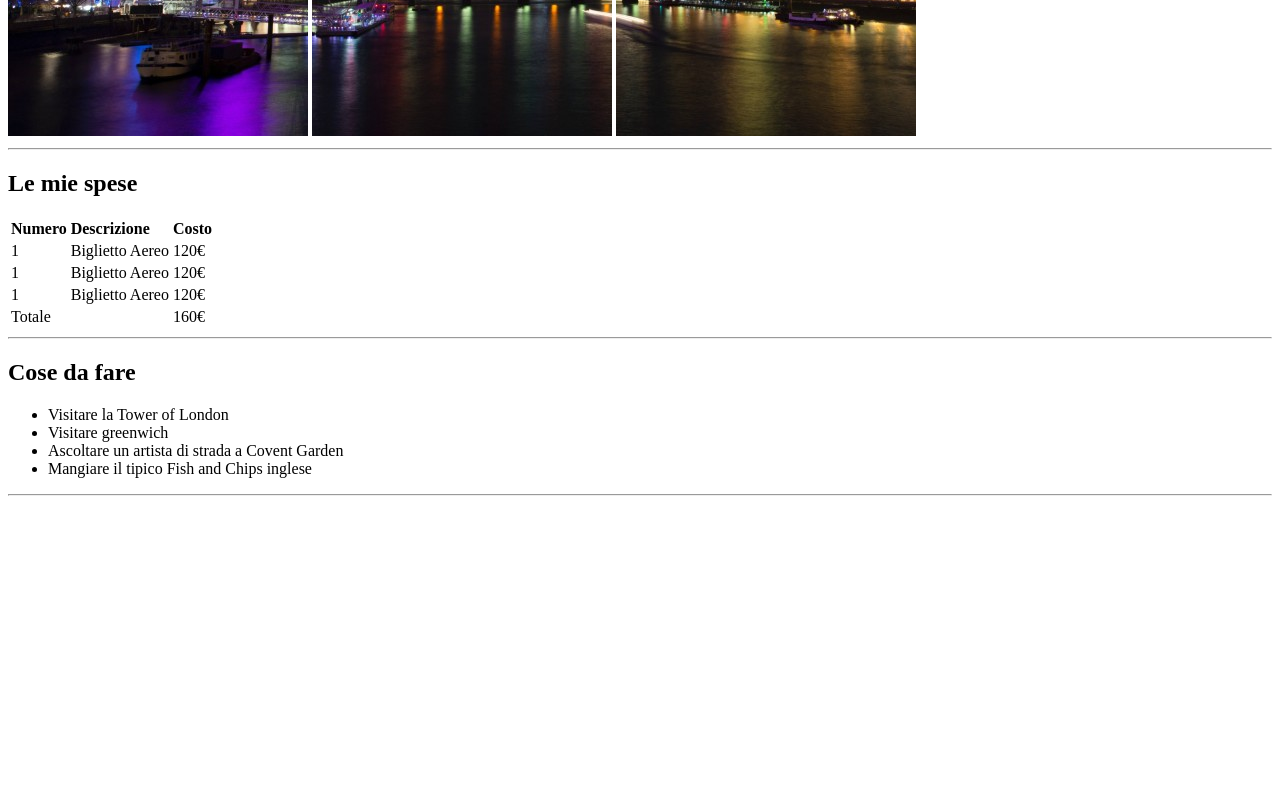
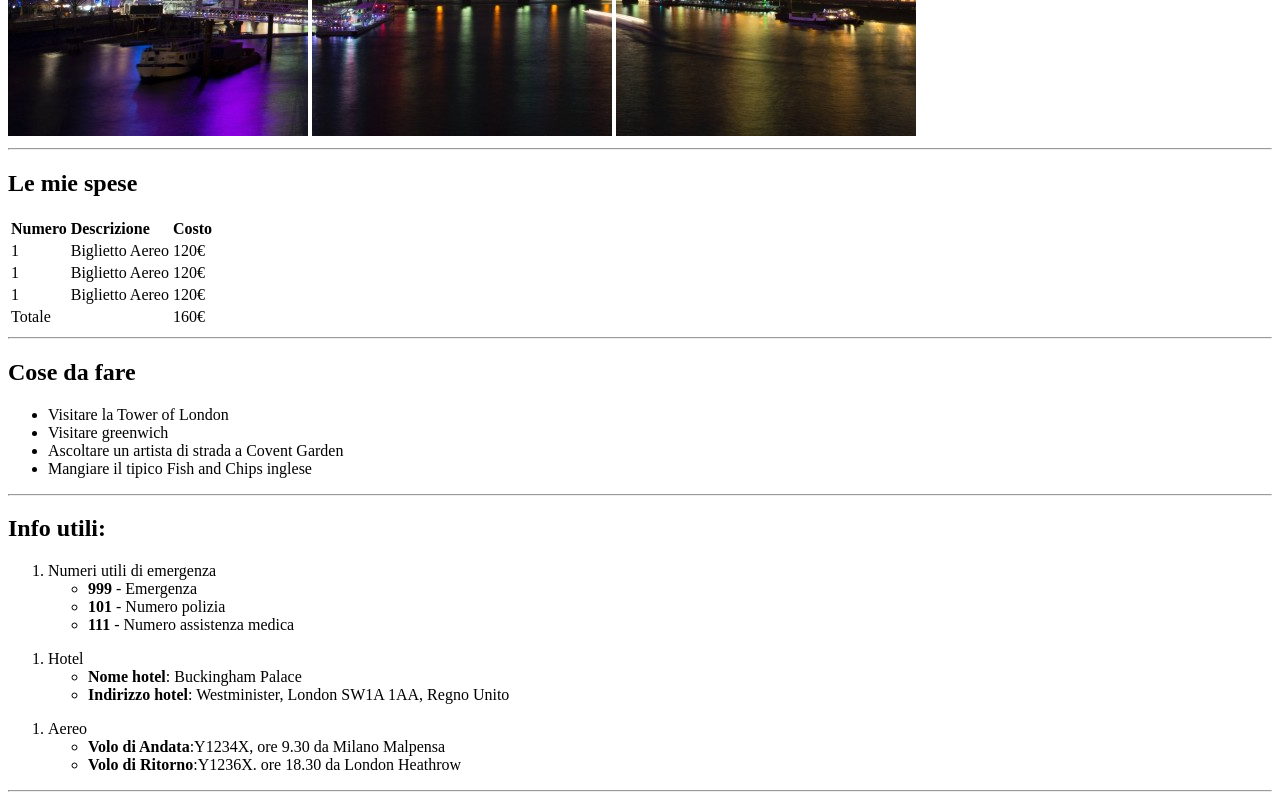
Before and after one commit to RuggeroCoco/html-london-trip, a plain HTML site: page index.html in a window 1280 px wide. Shown: the part 544-1344 px from the top of the page. Before the commit the page ends 1048 px from the top, so only its background shows below. Drawn offline with Linux system fonts and the light colour scheme.

Commit message:
third commit

```diff
--- a/index.html
+++ b/index.html
@@ -52,5 +52,29 @@
         <li>Mangiare il tipico Fish and Chips inglese</li>
     </ul>
     <hr>
+    <h2>Info utili:</h2>
+    <ol>
+        <li>Numeri utili di emergenza</li>
+        <ul>
+            <li> <strong>999</strong>  - Emergenza</li>
+            <li> <strong>101</strong> - Numero polizia</li>
+            <li> <strong>111</strong> - Numero assistenza medica</li>
+        </ul>
+    </ol>
+    <ol>
+        <li>Hotel</li>
+        <ul>
+            <li><strong>Nome hotel</strong>: Buckingham Palace</li>
+            <li><strong>Indirizzo hotel</strong>: Westminister, London SW1A 1AA, Regno Unito</li>
+        </ul>
+    </ol>
+    <ol>
+        <li>Aereo</li>
+        <ul>
+            <li><strong>Volo di Andata</strong>:Y1234X, ore 9.30 da Milano Malpensa</li>
+            <li><strong>Volo di Ritorno</strong>:Y1236X. ore 18.30 da London Heathrow</li>
+        </ul>
+    </ol>
+    <hr>
 </body>
 </html>
```
